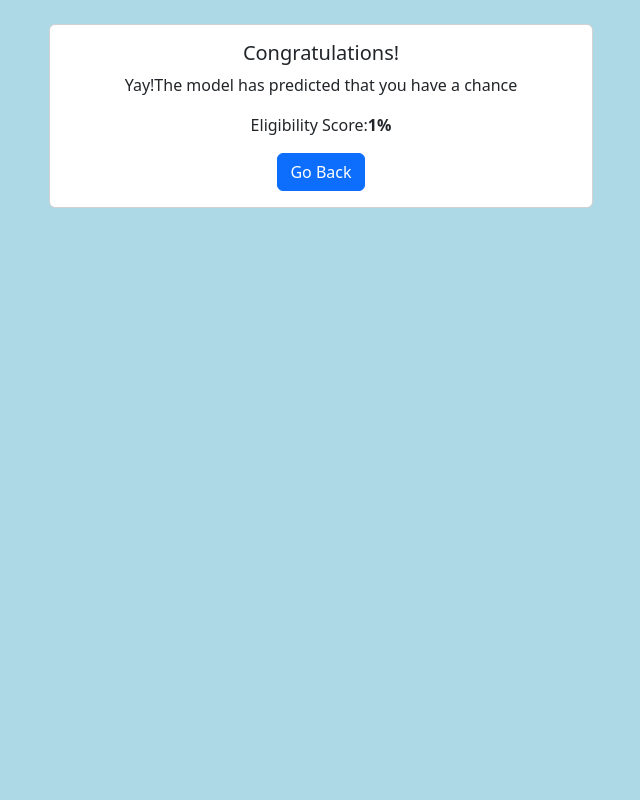
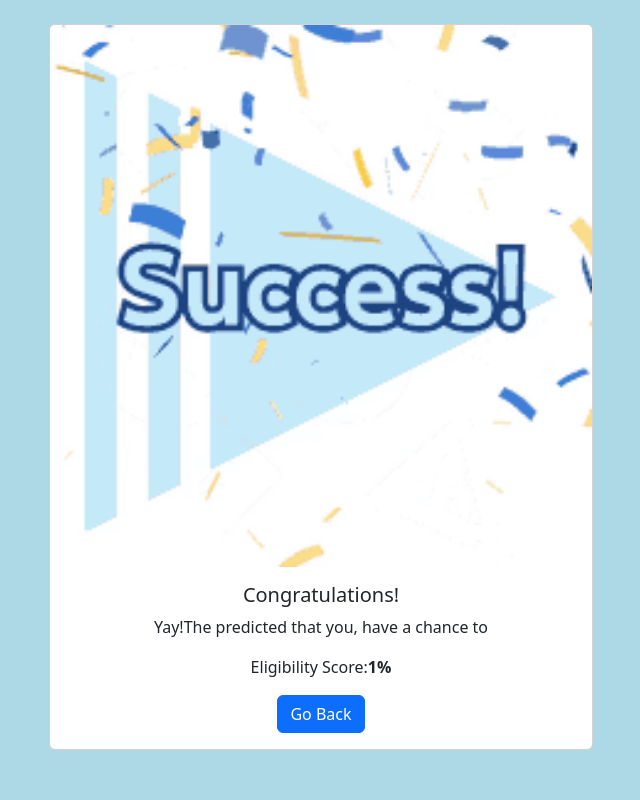
Before and after one commit to IBM-EPBL/IBM-Project-27453-1660056745, a Flask app: page /chance/1 in a window 1280 px wide. Shown: the whole page, without its empty margins (319-959 px from the left). Run offline with Flask 2, Linux system fonts and the light colour scheme.

Commit message:
Update Chance.html

```diff
--- a/Final Deliverables/templates/Chance.html
+++ b/Final Deliverables/templates/Chance.html
@@ -4,9 +4,10 @@
     <div class="d-flex justify-content-center">
 
         <div class="card" style="width: 34rem;">
+            <img src="/static/img/success.gif" height="30px" width="30px" class="card-img-top" alt="...">
             <div class="card-body">
                 <h5 class="card-title">Congratulations!</h5>
-                <p class="card-text">Yay!The model has predicted that you have a chance</p>
+                <p class="card-text">Yay!The predicted that you, have a chance to</p>
                 <p> Eligibility Score:<strong>{{content[0]}}%</strong> </p>
                 <a href="/home" class="btn btn-primary">Go Back</a>
             </div>
```
